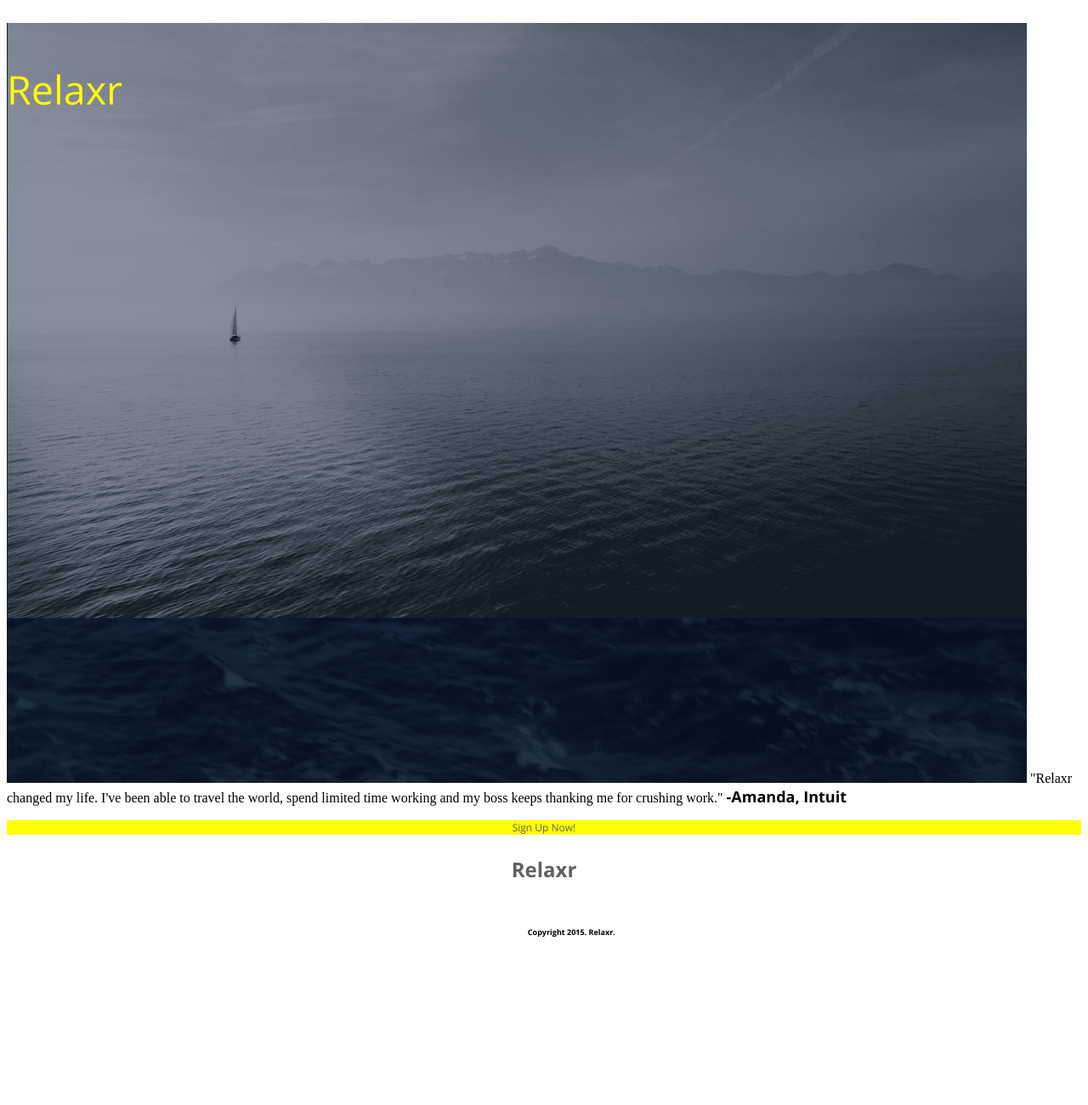
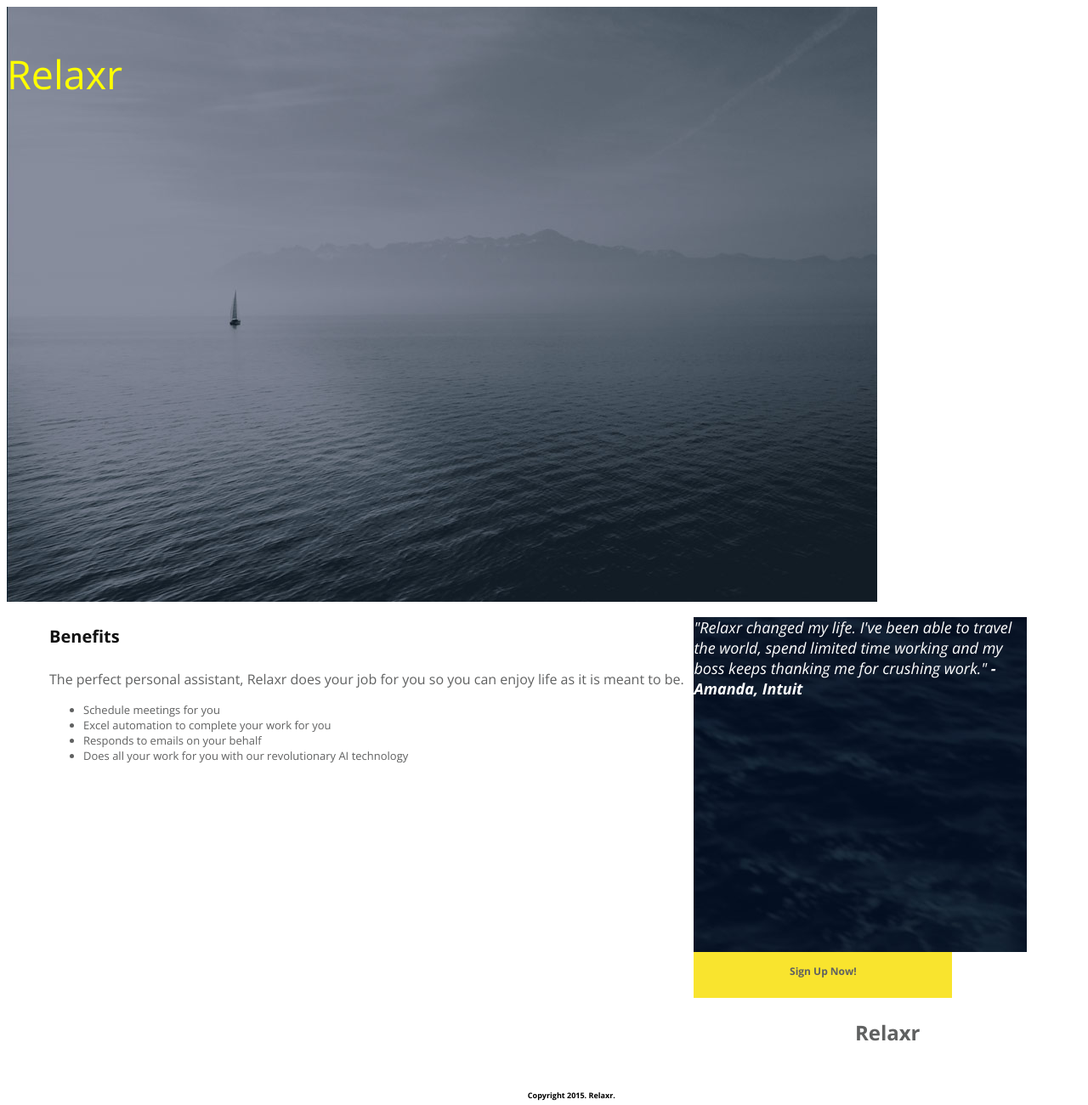
Before and after one commit to LMacGuidwin/FEWD68_lauren, a plain HTML site: page assignment3/index.html in a window 1280 px wide. Shown: the whole page at 85% size. Before the commit the page ends 1111 px from the top, so only its background shows below. Drawn offline with nearby package versions, Linux system fonts and the light colour scheme.

Commit message:
HW edits
Relaxr’s looking closer, but not exactly like the example yet.

```diff
--- a/assignment3/css/main.css
+++ b/assignment3/css/main.css
@@ -1,9 +1,20 @@
+/*I'm not really understanding how divs, the box model, and floats fit together...*/
+
+.clearfix {
+     content: ".";
+     display: block;
+     clear: both;
+     visibility: hidden;
+     line-height: 0;
+     height: 0;
+}
+
 h1{
   font-size: 24px;
   font-weight: bolder;
   color: #f9e42e;
   display: inline;
-  float:left;
+  /*float:left;*/
   font-family: 'Open Sans', sans-serif;
   padding-top: 2px;
 }
@@ -31,14 +42,45 @@ h3{
 h4{
   font-weight: bold;
   font-size: 20px;
-  color: gray;
+  color: #121212;
   font-family: 'Open Sans', sans-serif;
+}
+
+div.top{
+  width:1200px;
+  height:700px;
+  background-image: url(../assets/header_bg.jpg);
+}
+
+div.main-content{
+  display: block;
+  background-color: white;
+  text-align: left;
+  padding-left: 50px;
+  width: 60%;
+  float: left;
+}
+
+div.sidebar{
+  width:40%;
+  float: right;
 }
 
 p{
   color:#606161;
   font-family: 'Open Sans', sans-serif;
 }
+
+li{
+  font-family: 'Open Sans', sans-serif;
+  font-size: 13px;
+  color: #606161;
+}
+
+header{
+  background-image:
+}
+
 #header{
   width:1024px;
   position: relative;
@@ -70,31 +112,52 @@ p{
 
 .main-content{
   height: 500px;
-  width:75%;
+  width:100%;
 }
 
 .wrapper{
   margin:0 auto;
   width: 980px;
 }
+
+div.CTA{
+  display: inline-block;
+  background-color: #f9e42e;
+  width:300px;
+  height:50px;
+  border: 50px;
+  padding: 2px;
+  margin:0px;
+  text-align: center;
+}
+
 .CTA{
   font-size: 12px;
   border:5px;
   text-align: center;
-  background-color: yellow;
-  font-weight: semibold;
+  background-color: #f9e42e;
+  font-weight: bold;
   font-family: 'Open Sans', sans-serif;
 }
 .Amanda_quote{
   font-style: italic;
   font-size: 18px;
   font-family: 'Open Sans', sans-serif;
+  color:white;
 }
+
+.testimonials{
+  width:1200px;
+  height:394px;
+  background-image: url(../assets/testimonial_bg.jpg);
+}
+
 span{
   font-size: 18px;
   font-weight: bolder;
   border: 5px;
   font-family: 'Open Sans', sans-serif;
+  color:white;
 }
 
 .footer-title{
--- a/assignment3/index.html
+++ b/assignment3/index.html
@@ -9,8 +9,8 @@
 </head>
 
 <body>
-  <div id="header">
-    <img id="main_pic" src="assets/header_bg.jpg">
+  <div id="header" class="top" class="clearfix">
+    <!--<img id="main_pic" src="assets/header_bg.jpg">-->
     <p id="title">Relaxr</p>
     <!--<header class="global-background">
       <img class="header-image" src="assets/header_bg.jpg">
@@ -20,7 +20,7 @@
     </header>-->
   </div>
 
-<section class="main-content global-background">
+<div class="main-content" class="clearfix">
    <h4>Benefits</h4>
 
     <p>The perfect personal assistant, Relaxr does your job for you so you can enjoy life as it is meant to be.</p>
@@ -30,19 +30,22 @@
         <li>Responds to emails on your behalf</li>
         <li>Does all your work for you with our revolutionary AI technology</li>
       </ul>
-</section>
+</div>
 
-<section class="testimonials">
-  <img class="testimonial_image" src="assets/testimonial_bg.jpg"
+<!--<div class="sidebar">
+  </div>-->
+
+<div class="testimonials">
+  <!--<img class="testimonial_image" src="assets/testimonial_bg.jpg"-->
   <p class="Amanda_quote">
     "Relaxr changed my life. I've been able to travel the world, spend limited time working and my boss keeps thanking me for crushing work."
   <span>-Amanda, Intuit</span>
   </p>
-</section>
+</div>
 
-<section class="CTA">
+<div class="CTA">
   <p class="button">Sign Up Now!</p>
-</section>
+</div>
 
 <footer class="social">
   <p class="footer-title">Relaxr</p>
```
